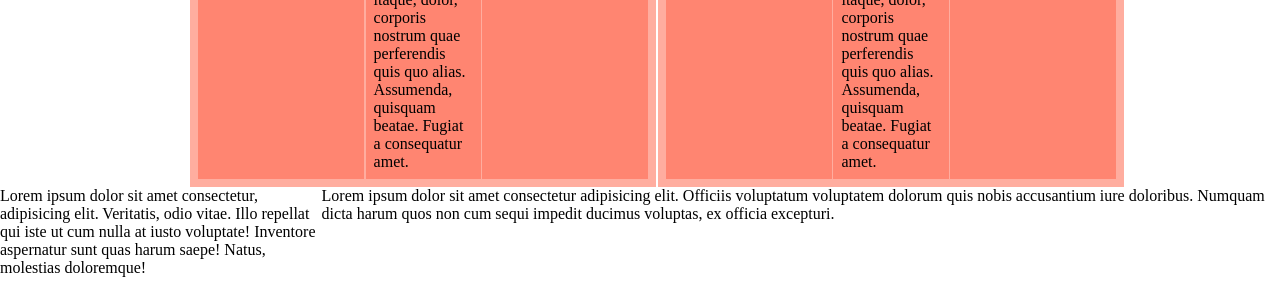
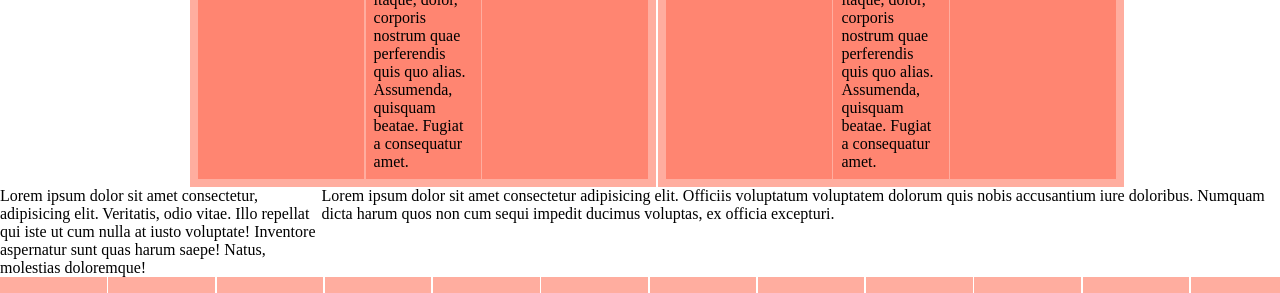
Before and after one commit to GuldanaBaktybekova/177-11-2021, a plain HTML site: page index.html in a window 1280 px wide. Shown: the part 2031-2324 px from the top of the page. Drawn offline with Linux system fonts and the light colour scheme.

Commit message:
add divs

```diff
--- a/index.html
+++ b/index.html
@@ -336,6 +336,21 @@
     </div>
 
 
+    <div class="row">
+      <div class="column column-1"></div>
+      <div class="column column-1"></div>
+      <div class="column column-1"></div>
+      <div class="column column-1"></div>
+      <div class="column column-1"></div>
+      <div class="column column-1"></div>
+      <div class="column column-1"></div>
+      <div class="column column-1"></div>
+      <div class="column column-1"></div>
+      <div class="column column-1"></div>
+      <div class="column column-1"></div>
+      <div class="column column-1"></div>
+    </div>
+
 
 
 
```
